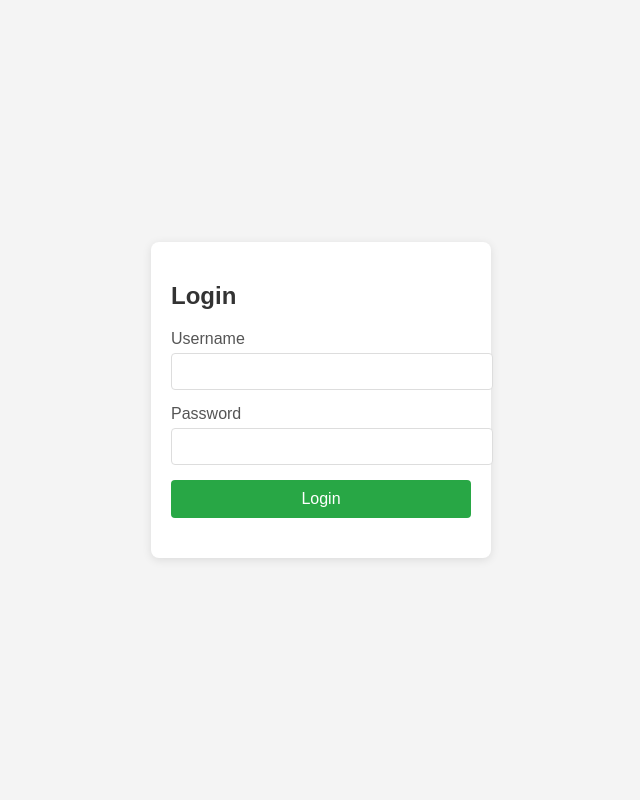
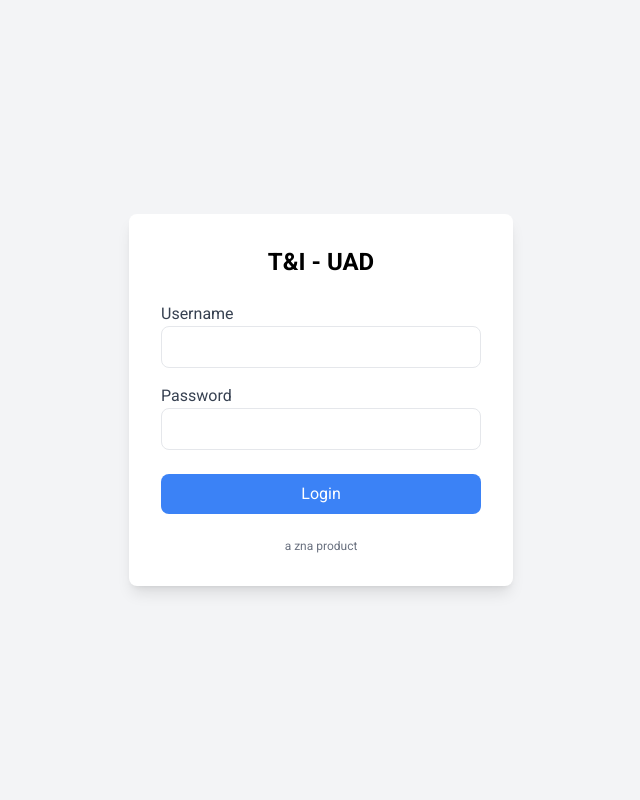
Before and after one commit to lordskyzw/ZNA-T-I-UAD, a Flask app: page /login in a window 1280 px wide. Shown: the whole page, without its empty margins (319-959 px from the left). Run offline with Flask 3, Linux system fonts and the light colour scheme; some libraries are stand-ins or nearby versions.

Commit message:
chore: Update login page with Tailwind CSS styles and form enhancements

```diff
--- a/app/templates/login.html
+++ b/app/templates/login.html
@@ -3,50 +3,30 @@
 <head>
     <meta charset="UTF-8">
     <meta name="viewport" content="width=device-width, initial-scale=1.0">
-    <title>Login</title>
-    <link rel="stylesheet" href="{{ url_for('static', filename='styles.css') }}">
+    <title>Login - T&I UAD</title>
+    <script src="https://cdn.tailwindcss.com"></script>
+    <link href="https://fonts.googleapis.com/css2?family=Roboto:wght@400;700&display=swap" rel="stylesheet">
+    <style>
+        body {
+            font-family: 'Roboto', sans-serif;
+        }
+    </style>
 </head>
-<body>
-    <div class="container">
-        <div class="login-form">
-            <h2>Login</h2>
-            <form id="loginForm">
-                <div class="form-group">
-                    <label for="username">Username</label>
-                    <input type="text" id="username" name="username" required>
-                </div>
-                <div class="form-group">
-                    <label for="password">Password</label>
-                    <input type="password" id="password" name="password" required>
-                </div>
-                <button type="submit">Login</button>
-            </form>
-            <div id="message"></div>
-        </div>
+<body class="bg-gray-100 flex items-center justify-center min-h-screen">
+    <div class="bg-white p-8 rounded-lg shadow-lg w-full max-w-sm">
+        <h1 class="text-2xl font-bold text-center mb-6">T&I - UAD</h1>
+        <form action="/login" method="POST">
+            <div class="mb-4">
+                <label for="username" class="block text-gray-700">Username</label>
+                <input type="text" id="username" name="username" class="w-full px-3 py-2 border rounded-lg focus:outline-none focus:ring-2 focus:ring-blue-500" required>
+            </div>
+            <div class="mb-6">
+                <label for="password" class="block text-gray-700">Password</label>
+                <input type="password" id="password" name="password" class="w-full px-3 py-2 border rounded-lg focus:outline-none focus:ring-2 focus:ring-blue-500" required>
+            </div>
+            <button type="submit" class="w-full bg-blue-500 text-white py-2 rounded-lg hover:bg-blue-600 focus:outline-none focus:ring-2 focus:ring-blue-500">Login</button>
+        </form>
+        <p class="text-center text-gray-500 text-xs mt-6">a zna product</p>
     </div>
-
-    <script>
-        document.getElementById('loginForm').addEventListener('submit', function(event) {
-            event.preventDefault();
-
-            const username = document.getElementById('username').value;
-            const password = document.getElementById('password').value;
-
-            fetch('/login', {
-                method: 'POST',
-                headers: {
-                    'Content-Type': 'application/json',
-                },
-                body: JSON.stringify({ username: username, password: password }),
-            })
-            .then(response => response.text())
-            .then(data => {
-                document.getElementById('message').textContent = data;
-            })
-            .catch(error => {
-                document.getElementById('message').textContent = 'An error occurred. Please try again.';
-            });
-        });
-    </script>
 </body>
 </html>
```
Also changed, not shown: app/templates/login2.html (added, +52 -0 lines), 1 other file.
